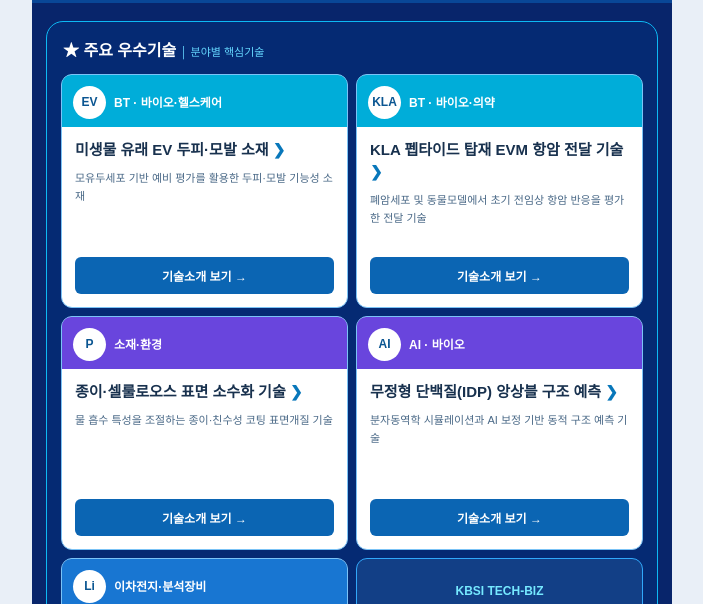
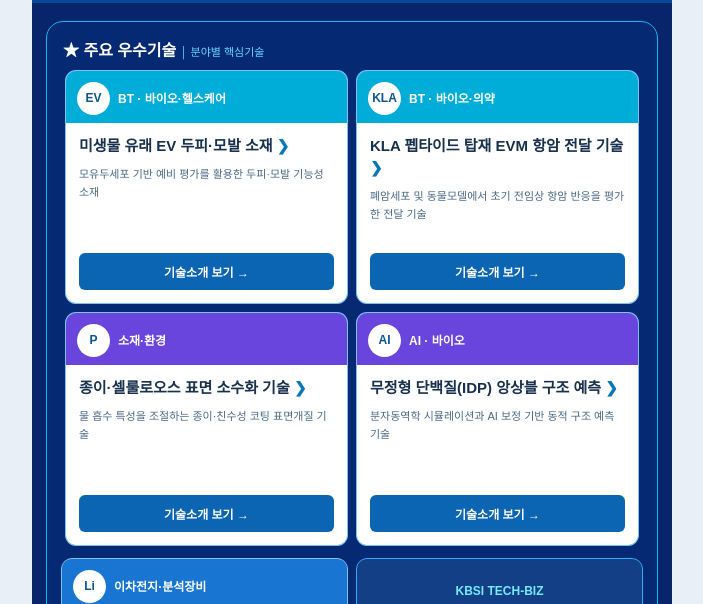
Before and after one commit to yunysong/KBSI-SMK-Public, a plain HTML site: page email/KBSI_SMK_email_connected.html in a window 1280 px wide. Shown: the part 331-935 px from the top of the page, without its empty margins (288-991 px from the left). Drawn offline with Linux system fonts and the light colour scheme.

Commit message:
Align technology showcase email card buttons across paired columns

```diff
--- a/email/KBSI_SMK_email_connected.html
+++ b/email/KBSI_SMK_email_connected.html
@@ -13,43 +13,31 @@
 <tr><td style="padding:18px 14px 4px;background-color:#08256b;">
  <table role="presentation" width="100%" cellpadding="0" cellspacing="0" border="0" style="border:1px solid #0db9f4;border-radius:17px;background-color:#052a73;"><tr><td style="padding:15px 10px 12px;">
  <div style="color:#ffffff;font-size:16px;font-weight:bold;padding:0 6px 9px;">★ 주요 우수기술 <span style="color:#65d7ff;font-size:11px;font-weight:normal;">│ 분야별 핵심기술</span></div>
- <table role="presentation" width="100%" cellpadding="0" cellspacing="0" border="0" style="border-collapse:separate;border-spacing:0;"><tr><td valign="top" width="50%" style="width:50%;padding:4px;">
- <table role="presentation" width="100%" cellpadding="0" cellspacing="0" border="0" style="background-color:#ffffff;border:1px solid #7bc3f6;border-radius:11px;">
-  <tr><td style="padding:11px 11px 8px;background-color:#00ADD9;border-radius:9px 9px 0 0;">
+ <table role="presentation" width="100%" cellpadding="0" cellspacing="0" border="0" style="border-collapse:separate;border-spacing:0;"><tr><td colspan="2" style="padding:0 0 8px 0;"><table role="presentation" width="100%" cellpadding="0" cellspacing="0" border="0" style="width:100%;border-collapse:separate;border-spacing:8px 0;table-layout:fixed;">
+<tr><td style="padding:11px 11px 8px;background-color:#00ADD9;border-radius:9px 9px 0 0;;border:1px solid #7bc3f6;border-bottom:0;border-radius:11px 11px 0 0;">
    <table role="presentation" width="100%" cellpadding="0" cellspacing="0" border="0"><tr>
     <td width="33" valign="middle" style="width:33px;"><div style="background-color:#ffffff;color:#0a5591;font-size:12px;font-weight:800;border-radius:50%;text-align:center;line-height:33px;width:33px;height:33px;">EV</div></td>
     <td valign="middle" style="padding-left:8px;color:#ffffff;font-size:12px;font-weight:bold;line-height:1.5;">BT · 바이오·헬스케어</td>
-   </tr></table></td></tr>
-  <tr><td valign="top" height="112" style="height:112px;padding:12px 13px 6px;vertical-align:top;"><a href="https://yunysong.github.io/KBSI-SMK-Public/KBSI_SMK_Microbial_EV_Scalp_Health.html" style="color:#18314e;text-decoration:none;font-weight:800;font-size:15px;line-height:1.48;">미생물 유래 EV 두피·모발 소재 <span style="color:#0877ba;">❯</span></a><div style="margin-top:9px;font-size:11px;line-height:1.6;color:#4a6987;">모유두세포 기반 예비 평가를 활용한 두피·모발 기능성 소재</div></td></tr>
-  <tr><td style="padding:0 13px 13px;"><a href="https://yunysong.github.io/KBSI-SMK-Public/KBSI_SMK_Microbial_EV_Scalp_Health.html" style="display:block;padding:10px 7px;border-radius:6px;background-color:#0b65b3;color:#ffffff;text-decoration:none;text-align:center;font-weight:bold;font-size:12px;">기술소개 보기 &rarr;</a></td></tr>
- </table></td><td valign="top" width="50%" style="width:50%;padding:4px;">
- <table role="presentation" width="100%" cellpadding="0" cellspacing="0" border="0" style="background-color:#ffffff;border:1px solid #7bc3f6;border-radius:11px;">
-  <tr><td style="padding:11px 11px 8px;background-color:#00ADD9;border-radius:9px 9px 0 0;">
+   </tr></table></td><td style="padding:11px 11px 8px;background-color:#00ADD9;border-radius:9px 9px 0 0;;border:1px solid #7bc3f6;border-bottom:0;border-radius:11px 11px 0 0;">
    <table role="presentation" width="100%" cellpadding="0" cellspacing="0" border="0"><tr>
     <td width="33" valign="middle" style="width:33px;"><div style="background-color:#ffffff;color:#0a5591;font-size:12px;font-weight:800;border-radius:50%;text-align:center;line-height:33px;width:33px;height:33px;">KLA</div></td>
     <td valign="middle" style="padding-left:8px;color:#ffffff;font-size:12px;font-weight:bold;line-height:1.5;">BT · 바이오·의약</td>
    </tr></table></td></tr>
-  <tr><td valign="top" height="112" style="height:112px;padding:12px 13px 6px;vertical-align:top;"><a href="https://yunysong.github.io/KBSI-SMK-Public/KBSI_SMK_KLA_Peptide_EVM_Oncology.html" style="color:#18314e;text-decoration:none;font-weight:800;font-size:15px;line-height:1.48;">KLA 펩타이드 탑재 EVM 항암 전달 기술 <span style="color:#0877ba;">❯</span></a><div style="margin-top:9px;font-size:11px;line-height:1.6;color:#4a6987;">폐암세포 및 동물모델에서 초기 전임상 항암 반응을 평가한 전달 기술</div></td></tr>
-  <tr><td style="padding:0 13px 13px;"><a href="https://yunysong.github.io/KBSI-SMK-Public/KBSI_SMK_KLA_Peptide_EVM_Oncology.html" style="display:block;padding:10px 7px;border-radius:6px;background-color:#0b65b3;color:#ffffff;text-decoration:none;text-align:center;font-weight:bold;font-size:12px;">기술소개 보기 &rarr;</a></td></tr>
- </table></td></tr><tr><td valign="top" width="50%" style="width:50%;padding:4px;">
- <table role="presentation" width="100%" cellpadding="0" cellspacing="0" border="0" style="background-color:#ffffff;border:1px solid #7bc3f6;border-radius:11px;">
-  <tr><td style="padding:11px 11px 8px;background-color:#6945DD;border-radius:9px 9px 0 0;">
+<tr><td valign="top" height="112" style="height:112px;padding:12px 13px 6px;vertical-align:top;;background-color:#ffffff;border-left:1px solid #7bc3f6;border-right:1px solid #7bc3f6;"><a href="https://yunysong.github.io/KBSI-SMK-Public/KBSI_SMK_Microbial_EV_Scalp_Health.html" style="color:#18314e;text-decoration:none;font-weight:800;font-size:15px;line-height:1.48;">미생물 유래 EV 두피·모발 소재 <span style="color:#0877ba;">❯</span></a><div style="margin-top:9px;font-size:11px;line-height:1.6;color:#4a6987;">모유두세포 기반 예비 평가를 활용한 두피·모발 기능성 소재</div></td><td valign="top" height="112" style="height:112px;padding:12px 13px 6px;vertical-align:top;;background-color:#ffffff;border-left:1px solid #7bc3f6;border-right:1px solid #7bc3f6;"><a href="https://yunysong.github.io/KBSI-SMK-Public/KBSI_SMK_KLA_Peptide_EVM_Oncology.html" style="color:#18314e;text-decoration:none;font-weight:800;font-size:15px;line-height:1.48;">KLA 펩타이드 탑재 EVM 항암 전달 기술 <span style="color:#0877ba;">❯</span></a><div style="margin-top:9px;font-size:11px;line-height:1.6;color:#4a6987;">폐암세포 및 동물모델에서 초기 전임상 항암 반응을 평가한 전달 기술</div></td></tr>
+<tr><td style="padding:0 13px 13px;;background-color:#ffffff;border:1px solid #7bc3f6;border-top:0;border-radius:0 0 11px 11px;"><a href="https://yunysong.github.io/KBSI-SMK-Public/KBSI_SMK_Microbial_EV_Scalp_Health.html" style="display:block;padding:10px 7px;border-radius:6px;background-color:#0b65b3;color:#ffffff;text-decoration:none;text-align:center;font-weight:bold;font-size:12px;">기술소개 보기 &rarr;</a></td><td style="padding:0 13px 13px;;background-color:#ffffff;border:1px solid #7bc3f6;border-top:0;border-radius:0 0 11px 11px;"><a href="https://yunysong.github.io/KBSI-SMK-Public/KBSI_SMK_KLA_Peptide_EVM_Oncology.html" style="display:block;padding:10px 7px;border-radius:6px;background-color:#0b65b3;color:#ffffff;text-decoration:none;text-align:center;font-weight:bold;font-size:12px;">기술소개 보기 &rarr;</a></td></tr>
+</table></td></tr><tr><td colspan="2" style="padding:0 0 8px 0;"><table role="presentation" width="100%" cellpadding="0" cellspacing="0" border="0" style="width:100%;border-collapse:separate;border-spacing:8px 0;table-layout:fixed;">
+<tr><td style="padding:11px 11px 8px;background-color:#6945DD;border-radius:9px 9px 0 0;;border:1px solid #7bc3f6;border-bottom:0;border-radius:11px 11px 0 0;">
    <table role="presentation" width="100%" cellpadding="0" cellspacing="0" border="0"><tr>
     <td width="33" valign="middle" style="width:33px;"><div style="background-color:#ffffff;color:#0a5591;font-size:12px;font-weight:800;border-radius:50%;text-align:center;line-height:33px;width:33px;height:33px;">P</div></td>
     <td valign="middle" style="padding-left:8px;color:#ffffff;font-size:12px;font-weight:bold;line-height:1.5;">소재·환경</td>
-   </tr></table></td></tr>
-  <tr><td valign="top" height="112" style="height:112px;padding:12px 13px 6px;vertical-align:top;"><a href="https://yunysong.github.io/KBSI-SMK-Public/KBSI_SMK_Cellulose_Surface_Hydrophobization.html" style="color:#18314e;text-decoration:none;font-weight:800;font-size:15px;line-height:1.48;">종이·셀룰로오스 표면 소수화 기술 <span style="color:#0877ba;">❯</span></a><div style="margin-top:9px;font-size:11px;line-height:1.6;color:#4a6987;">물 흡수 특성을 조절하는 종이·친수성 코팅 표면개질 기술</div></td></tr>
-  <tr><td style="padding:0 13px 13px;"><a href="https://yunysong.github.io/KBSI-SMK-Public/KBSI_SMK_Cellulose_Surface_Hydrophobization.html" style="display:block;padding:10px 7px;border-radius:6px;background-color:#0b65b3;color:#ffffff;text-decoration:none;text-align:center;font-weight:bold;font-size:12px;">기술소개 보기 &rarr;</a></td></tr>
- </table></td><td valign="top" width="50%" style="width:50%;padding:4px;">
- <table role="presentation" width="100%" cellpadding="0" cellspacing="0" border="0" style="background-color:#ffffff;border:1px solid #7bc3f6;border-radius:11px;">
-  <tr><td style="padding:11px 11px 8px;background-color:#6945DD;border-radius:9px 9px 0 0;">
+   </tr></table></td><td style="padding:11px 11px 8px;background-color:#6945DD;border-radius:9px 9px 0 0;;border:1px solid #7bc3f6;border-bottom:0;border-radius:11px 11px 0 0;">
    <table role="presentation" width="100%" cellpadding="0" cellspacing="0" border="0"><tr>
     <td width="33" valign="middle" style="width:33px;"><div style="background-color:#ffffff;color:#0a5591;font-size:12px;font-weight:800;border-radius:50%;text-align:center;line-height:33px;width:33px;height:33px;">AI</div></td>
     <td valign="middle" style="padding-left:8px;color:#ffffff;font-size:12px;font-weight:bold;line-height:1.5;">AI · 바이오</td>
    </tr></table></td></tr>
-  <tr><td valign="top" height="112" style="height:112px;padding:12px 13px 6px;vertical-align:top;"><a href="https://yunysong.github.io/KBSI-SMK-Public/KBSI_SMK_IDP_Ensemble_Structure_Prediction.html" style="color:#18314e;text-decoration:none;font-weight:800;font-size:15px;line-height:1.48;">무정형 단백질(IDP) 앙상블 구조 예측 <span style="color:#0877ba;">❯</span></a><div style="margin-top:9px;font-size:11px;line-height:1.6;color:#4a6987;">분자동역학 시뮬레이션과 AI 보정 기반 동적 구조 예측 기술</div></td></tr>
-  <tr><td style="padding:0 13px 13px;"><a href="https://yunysong.github.io/KBSI-SMK-Public/KBSI_SMK_IDP_Ensemble_Structure_Prediction.html" style="display:block;padding:10px 7px;border-radius:6px;background-color:#0b65b3;color:#ffffff;text-decoration:none;text-align:center;font-weight:bold;font-size:12px;">기술소개 보기 &rarr;</a></td></tr>
- </table></td></tr><tr><td valign="top" width="50%" style="width:50%;padding:4px;">
+<tr><td valign="top" height="112" style="height:112px;padding:12px 13px 6px;vertical-align:top;;background-color:#ffffff;border-left:1px solid #7bc3f6;border-right:1px solid #7bc3f6;"><a href="https://yunysong.github.io/KBSI-SMK-Public/KBSI_SMK_Cellulose_Surface_Hydrophobization.html" style="color:#18314e;text-decoration:none;font-weight:800;font-size:15px;line-height:1.48;">종이·셀룰로오스 표면 소수화 기술 <span style="color:#0877ba;">❯</span></a><div style="margin-top:9px;font-size:11px;line-height:1.6;color:#4a6987;">물 흡수 특성을 조절하는 종이·친수성 코팅 표면개질 기술</div></td><td valign="top" height="112" style="height:112px;padding:12px 13px 6px;vertical-align:top;;background-color:#ffffff;border-left:1px solid #7bc3f6;border-right:1px solid #7bc3f6;"><a href="https://yunysong.github.io/KBSI-SMK-Public/KBSI_SMK_IDP_Ensemble_Structure_Prediction.html" style="color:#18314e;text-decoration:none;font-weight:800;font-size:15px;line-height:1.48;">무정형 단백질(IDP) 앙상블 구조 예측 <span style="color:#0877ba;">❯</span></a><div style="margin-top:9px;font-size:11px;line-height:1.6;color:#4a6987;">분자동역학 시뮬레이션과 AI 보정 기반 동적 구조 예측 기술</div></td></tr>
+<tr><td style="padding:0 13px 13px;;background-color:#ffffff;border:1px solid #7bc3f6;border-top:0;border-radius:0 0 11px 11px;"><a href="https://yunysong.github.io/KBSI-SMK-Public/KBSI_SMK_Cellulose_Surface_Hydrophobization.html" style="display:block;padding:10px 7px;border-radius:6px;background-color:#0b65b3;color:#ffffff;text-decoration:none;text-align:center;font-weight:bold;font-size:12px;">기술소개 보기 &rarr;</a></td><td style="padding:0 13px 13px;;background-color:#ffffff;border:1px solid #7bc3f6;border-top:0;border-radius:0 0 11px 11px;"><a href="https://yunysong.github.io/KBSI-SMK-Public/KBSI_SMK_IDP_Ensemble_Structure_Prediction.html" style="display:block;padding:10px 7px;border-radius:6px;background-color:#0b65b3;color:#ffffff;text-decoration:none;text-align:center;font-weight:bold;font-size:12px;">기술소개 보기 &rarr;</a></td></tr>
+</table></td></tr><tr><td valign="top" width="50%" style="width:50%;padding:4px;">
  <table role="presentation" width="100%" cellpadding="0" cellspacing="0" border="0" style="background-color:#ffffff;border:1px solid #7bc3f6;border-radius:11px;">
   <tr><td style="padding:11px 11px 8px;background-color:#1876D2;border-radius:9px 9px 0 0;">
    <table role="presentation" width="100%" cellpadding="0" cellspacing="0" border="0"><tr>
```
